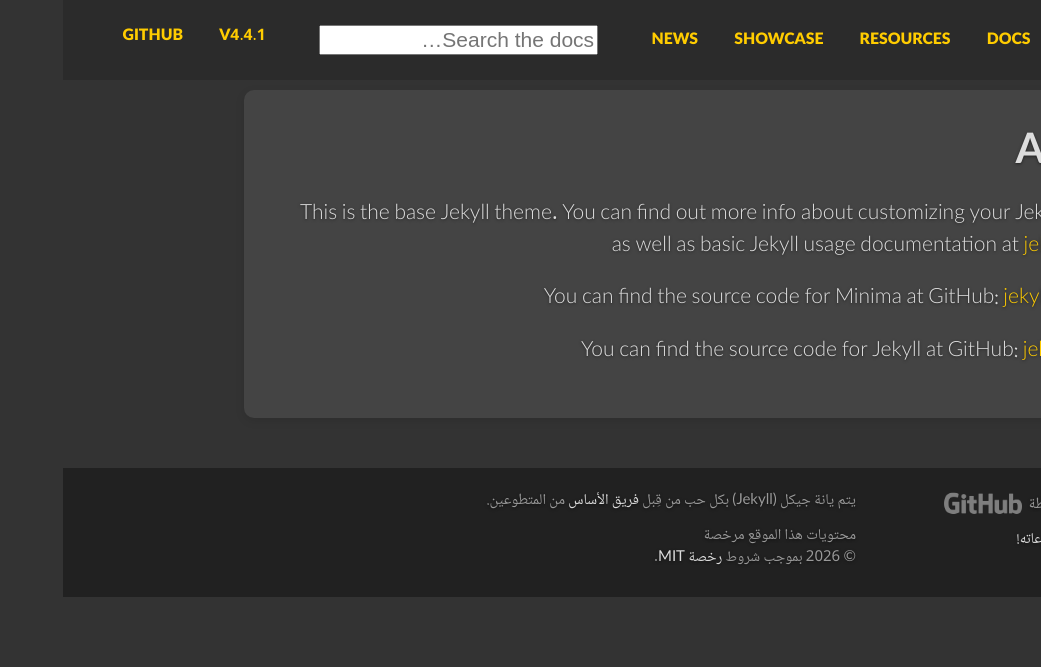
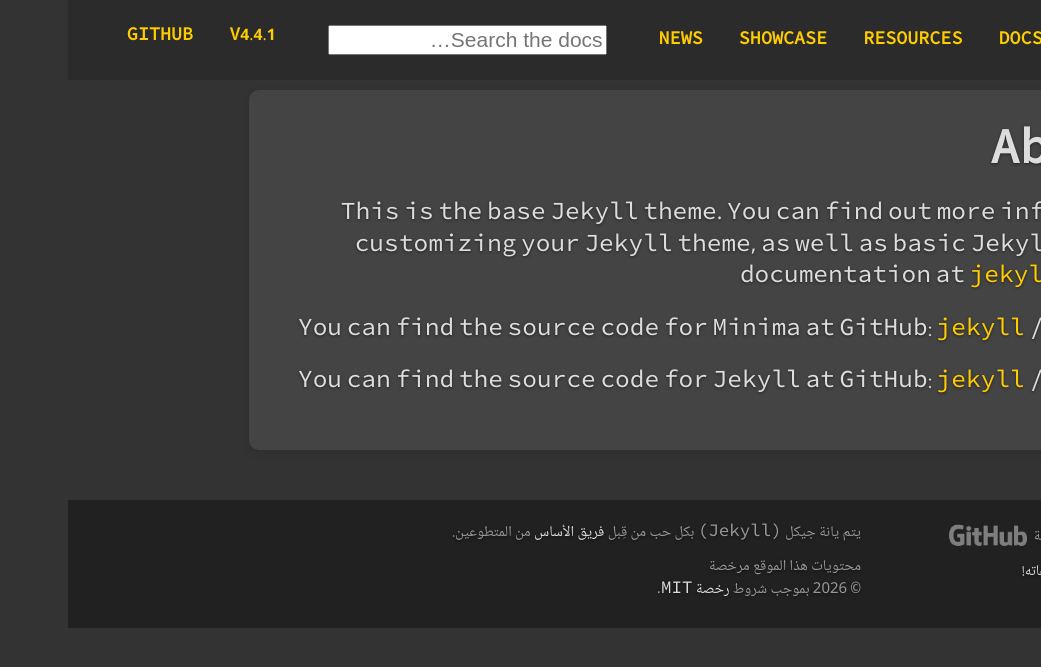
Before and after one commit to aboayoob-tech/aboayoob-tech.github.io, a Jekyll site: the page built from about.markdown, in a window 1280 px wide. Shown: the top 667 px of the page, without its empty margins (239-1280 px from the left). Built offline with Jekyll 4.4.1, drawn with Linux system fonts in a browser that asks for light colours; some web fonts are replaced; comment, search, counter and statistics services are not loaded.

Commit message:
Update font URLs to use relative paths

```diff
--- a/_sass/_fonts.scss
+++ b/_sass/_fonts.scss
@@ -5,45 +5,45 @@
   font-family: "Noto Naskh Arabic";
   font-style: normal;
   font-weight: 400;
-  src: url("fonts/NotoNaskhArabic-Regular.woff2") format("woff2"),
-       url("fonts/NotoNaskhArabic-Regular.woff") format("woff"),
-       url("fonts/NotoNaskhArabic-Regular.ttf") format("truetype");
+  src: url("../fonts/NotoNaskhArabic-Regular.woff2") format("woff2"),
+       url("../fonts/NotoNaskhArabic-Regular.woff") format("woff"),
+       url("../fonts/NotoNaskhArabic-Regular.ttf") format("truetype");
 }
 
 @font-face {
   font-family: "Noto Naskh Arabic";
   font-style: normal;
   font-weight: 700;
-  src: url("fonts/NotoNaskhArabic-Bold.woff2") format("woff2"),
-       url("fonts/NotoNaskhArabic-Bold.woff") format("woff"),
-       url("fonts/NotoNaskhArabic-Bold.ttf") format("truetype");
+  src: url("../fonts/NotoNaskhArabic-Bold.woff2") format("woff2"),
+       url("../fonts/NotoNaskhArabic-Bold.woff") format("woff"),
+       url("../fonts/NotoNaskhArabic-Bold.ttf") format("truetype");
 }
 
 @font-face {
   font-family: "Noto Kufi Arabic";
   font-style: normal;
   font-weight: 400;
-  src: url("fonts/NotoKufiArabic-Regular.woff2") format("woff2"),
-       url("fonts/NotoKufiArabic-Regular.woff") format("woff"),
-       url("fonts/NotoKufiArabic-Regular.ttf") format("truetype");
+  src: url("../fonts/NotoKufiArabic-Regular.woff2") format("woff2"),
+       url("../fonts/NotoKufiArabic-Regular.woff") format("woff"),
+       url("../fonts/NotoKufiArabic-Regular.ttf") format("truetype");
 }
 
 @font-face {
   font-family: "Noto Kufi Arabic";
   font-style: normal;
   font-weight: 700;
-  src: url("fonts/NotoKufiArabic-Bold.woff2") format("woff2"),
-       url("fonts/NotoKufiArabic-Bold.woff") format("woff"),
-       url("fonts/NotoKufiArabic-Bold.ttf") format("truetype");
+  src: url("../fonts/NotoKufiArabic-Bold.woff2") format("woff2"),
+       url("../fonts/NotoKufiArabic-Bold.woff") format("woff"),
+       url("../fonts/NotoKufiArabic-Bold.ttf") format("truetype");
 }
 
 @font-face {
   font-family: "Kawkab Mono";
   font-style: normal;
   font-weight: 400;
-  src: url("fonts/KawkabMono-Regular.woff2") format("woff2"),
-       url("fonts/KawkabMono-Regular.woff") format("woff"),
-       url("fonts/KawkabMono-Regular.ttf") format("truetype");
+  src: url("../fonts/KawkabMono-Regular.woff2") format("woff2"),
+       url("../fonts/KawkabMono-Regular.woff") format("woff"),
+       url("../fonts/KawkabMono-Regular.ttf") format("truetype");
 }
 
 // Lato Light (300)
```
